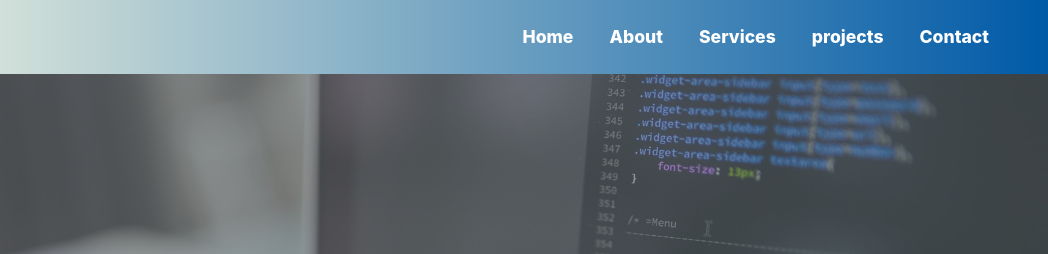
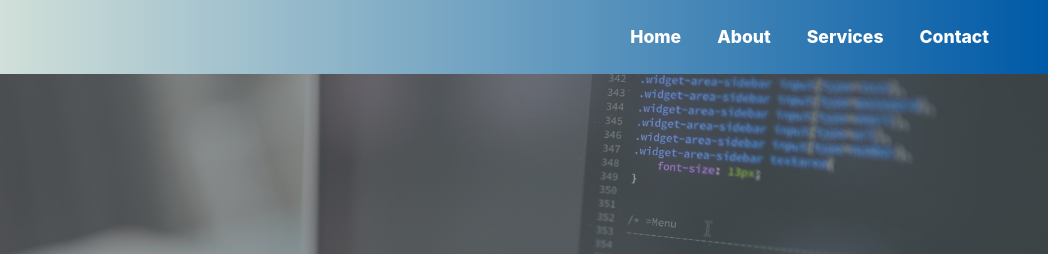
Before and after one commit to tushar416/portfolio, a plain HTML site: page index.html in a window 1280 px wide. Shown: the top 254 px of the page, 232-1280 px from the left. Drawn offline with nearby package versions, Linux system fonts and the light colour scheme.

Commit message:
Update index.html

```diff
--- a/index.html
+++ b/index.html
@@ -67,9 +67,6 @@
             </li>
             <li class="nav-item">
               <a href="#services" class="nav-link">Services</a>
-            </li>
-            <li class="nav-item">
-              <a href="#projects" class="nav-link">projects</a>
             </li>
             <li class="nav-item">
               <a href="#contact" class="nav-link">Contact</a>
@@ -419,19 +416,7 @@
     >
       <h1 class="paraltext" data-aos="zoom-out">Awesome</h1>
     </div>
-    <!-- projects  section -->
-<!-- <section id="projects">
-  <div class="container text-center">
-  <h2>Here some of websites i done</h2>
-</div>
-  <div class="container">
-    <div class="row">
-          <div class="col-md-6 col-lg-4 basic">
-   <a href=""><img src="" alt=""></a>
-      </div>
-    </div>
-  </div>
-</section> -->
+
     <!-- contact section -->
 <section id="contact" class=" text-white px-0 m-0">
   <h1 class="text-center pb-4">CONTACT</h1>
```
